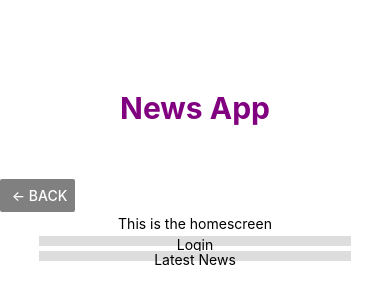
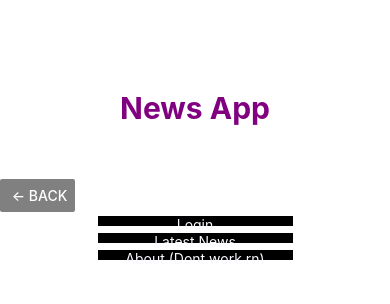
Before and after one commit to Healsu/Mandatory, a React Native app: screen / in a window 390 px wide. Shown: the top 304 px of the page. Built offline with nearby package versions, Linux system fonts and the light colour scheme.

Commit message:
Added the about page (Empty atm) + Firebase send function with date(American Time tho)

```diff
--- a/App.js
+++ b/App.js
@@ -8,6 +8,7 @@ import Header from "./components/Headers";
 import Homescreen from "./screens/homescreen";
 import Watch from "./screens/watch";
 import BackButton from "./components/backButton";
+import AboutPage from "./screens/aboutPage";
 
 export default function App() {
     const [screen, setScreen] = useState(ScreenType.home)
@@ -20,8 +21,9 @@ export default function App() {
         content = <Upload />
     } else if (screen === ScreenType.watch){
         content = <Watch />
-    }
-    else if (screen === ScreenType.home){
+    } else if(screen === ScreenType.about){
+        content = <AboutPage />
+    } else if (screen === ScreenType.home){
         content = <Homescreen onExit={(data) => {
             setScreen(data)
         }
--- a/constants/constants.js
+++ b/constants/constants.js
@@ -2,5 +2,6 @@ export const ScreenType={
     home:'HOME',
     login:'LOGIN_SCREEN',
     upload:'UPLOAD',
-    watch:'WATCH'
+    watch:'WATCH',
+    about:'ABOUT'
 };
--- /dev/null
+++ b/constants/firebaseFunctions.js
@@ -0,0 +1,24 @@
+import {collection, addDoc, query, onSnapshot} from 'firebase/firestore'
+import {database} from "../firebase";
+import {Text, View} from "react-native";
+
+
+let chatColl = '';
+
+const sendFirebase = function(date,genre,text){
+
+    chatColl = genre;
+    sendData(date,text)
+}
+
+async function sendData(date, text){
+    await addDoc(collection(database,chatColl),{
+        date: date.toLocaleDateString("en-US"),
+        text: text
+    })
+
+
+
+}
+
+export default sendFirebase;
--- /dev/null
+++ b/screens/aboutPage.js
@@ -0,0 +1,21 @@
+
+import { StyleSheet, Text, View } from 'react-native';
+
+const aboutPage = () => {
+    return (
+        <View style={styles.container}>
+            <Text>This is the about page</Text>
+
+        </View>
+    );
+}
+
+export default aboutPage;
+const styles = StyleSheet.create({
+    container: {
+        flex: 1,
+        backgroundColor: '#fff',
+        alignItems: 'center',
+        justifyContent: 'center',
+    },
+});
--- a/screens/homescreen.js
+++ b/screens/homescreen.js
@@ -8,7 +8,6 @@ const homescreen = ({onExit}) => {
 
     return (
         <View style={styles.container}>
-            <Text>This is the homescreen</Text>
             <View style={styles.innerContainer}>
                 <Pressable onPress={()=>onExit(ScreenType.login)}>
                     <Text style={styles.buttonText}>Login</Text>
@@ -18,6 +17,13 @@ const homescreen = ({onExit}) => {
             <View style={styles.innerContainer}>
                 <Pressable onPress={()=>onExit(ScreenType.watch)}>
                     <Text style={styles.buttonText}>Latest News</Text>
+                </Pressable>
+
+            </View>
+
+            <View style={styles.innerContainer}>
+                <Pressable onPress={()=>onExit(ScreenType.about)}>
+                    <Text style={styles.buttonText}>About (Dont work rn)</Text>
                 </Pressable>
 
             </View>
@@ -35,11 +41,16 @@ const styles = StyleSheet.create({
 
     },
     innerContainer: {
-        backgroundColor:'#ddd',
-        width: '80%',
+        backgroundColor:'#000000',
+        width: '50%',
         height: '20%',
+        textAlign: "center",
+        justifyContent: "space-around",
+
+
     },
     buttonText:{
         textAlign:"center",
+        color: '#f8f8ff'
     }
 });
--- a/screens/loginScreen.js
+++ b/screens/loginScreen.js
@@ -5,8 +5,9 @@ import React from "react";
 
 const loginScreen = ({onLogin}) => {
     return (
+
         <View style={styles.container}>
-            <Text>This is the login screen</Text>
+            <Text style={styles.headline}>Login</Text>
             <View>
                 <Text style={styles.inputTitle}>Username</Text>
                 <TextInput style={styles.input}></TextInput>
@@ -19,6 +20,7 @@ const loginScreen = ({onLogin}) => {
 
 
         </View>
+
     );
 }
 
@@ -40,5 +42,13 @@ const styles = StyleSheet.create({
     },
     inputTitle:{
         textAlign:"center"
+    },
+    headline:{
+        fontSize: 40,
+    },
+    buttonText:{
+        marginTop: 10,
+        textAlign:"center",
+        borderWidth:1
     }
 });
--- a/screens/upload.js
+++ b/screens/upload.js
@@ -1,13 +1,15 @@
 
 import React, {useState} from 'react';
-
+import sendFirebase from "../constants/firebaseFunctions";
 import {Button, Text, TextInput, View, StyleSheet} from 'react-native';
 
 
-const upload = () => {
+const upload = ({onUpload}) => {
 
     const [text, setText] = useState('')
     const [focus,setFocus] = useState('')
+    const [date, setDate] = useState(date)
+
     const genres = ['ForFun','News','Gaming']
 
     const handleChange = (val) => {
@@ -22,15 +24,20 @@ const upload = () => {
 
     const sendData = () =>{
         let found = 0
+        const date = new Date()
+        setDate(date)
         for (let i = 0; i < genres.length; i++) {
-            if(text == genres.at(i)){
+            console.log(genres.at(i))
+
+            if(genres.at(i) == focus){
                 found++
             }
         }
         if (found > 0){
-
+            sendFirebase(date,focus,text)
+            //perhaps add a picture as well
         }else{
-            console.log('Genre given doenst match any genre')
+            console.log('Genre given doesnt match any genre, or you forgot upperCase dumbass')
         }
     }
 
@@ -40,7 +47,7 @@ const upload = () => {
             <Text style={styles.headLine}>Upload Latest News</Text>
             <Text>Current categories: News, ForFun and Gaming</Text>
             <TextInput onChangeText={changeFocus} style={styles.input} placeholder='Type Genre'/>
-            <TextInput onChangeText={handleChange} style={styles.input} placeholder='Type Text'/>
+            <TextInput onChangeText={handleChange} style={styles.inputText} placeholder='Type Text'/>
             <Button title={'Send'} onPress={sendData} />
         </View>
     );
@@ -63,5 +70,12 @@ const styles = StyleSheet.create({
     },
     headLine:{
         fontSize: 40,
+    },
+    inputText:{
+        borderWidth: 2,
+        backgroundColor: '#eee',
+        height:'15%',
+        width:300,
+        textAlign:'center',
     }
 });
```
